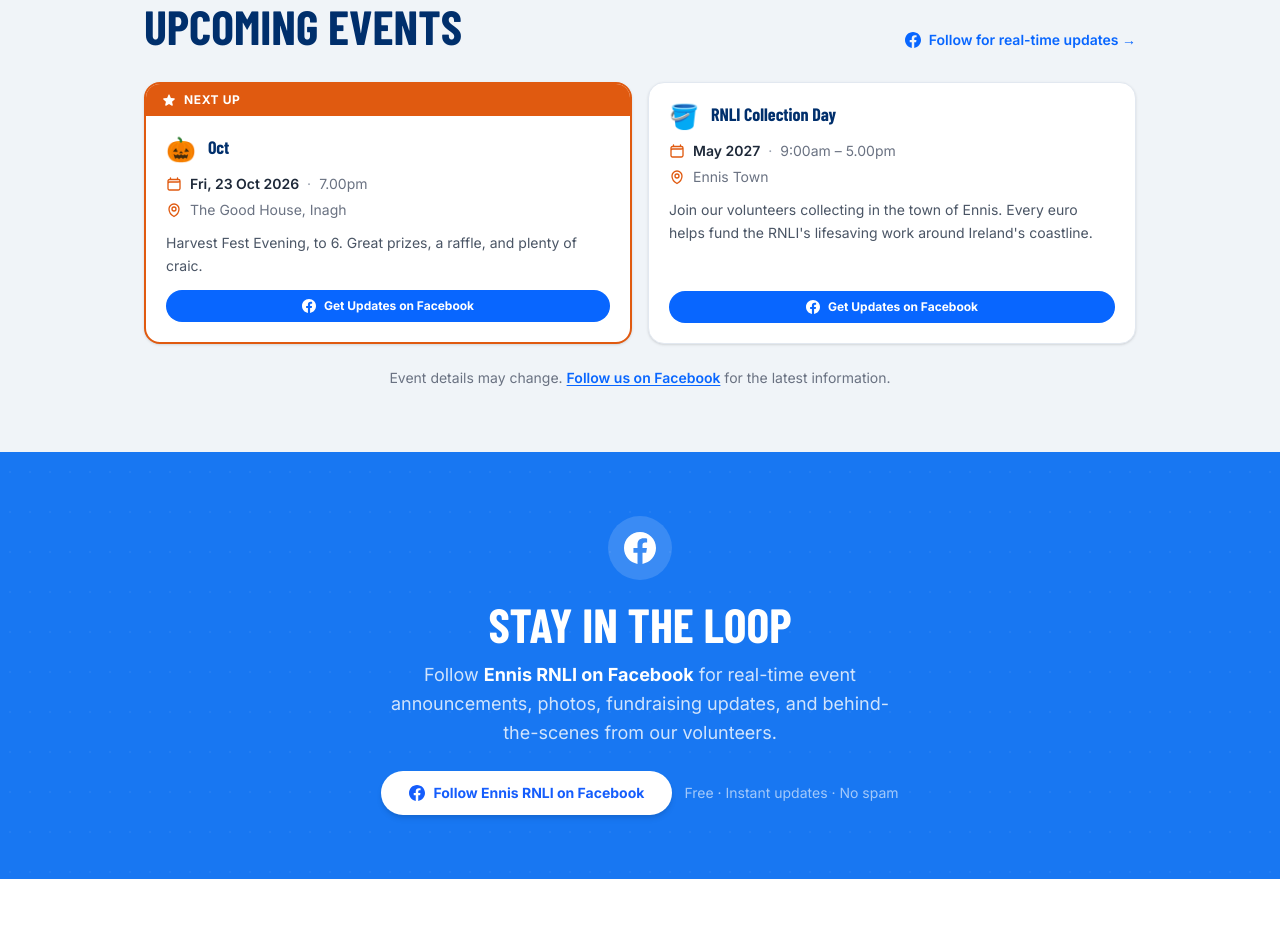
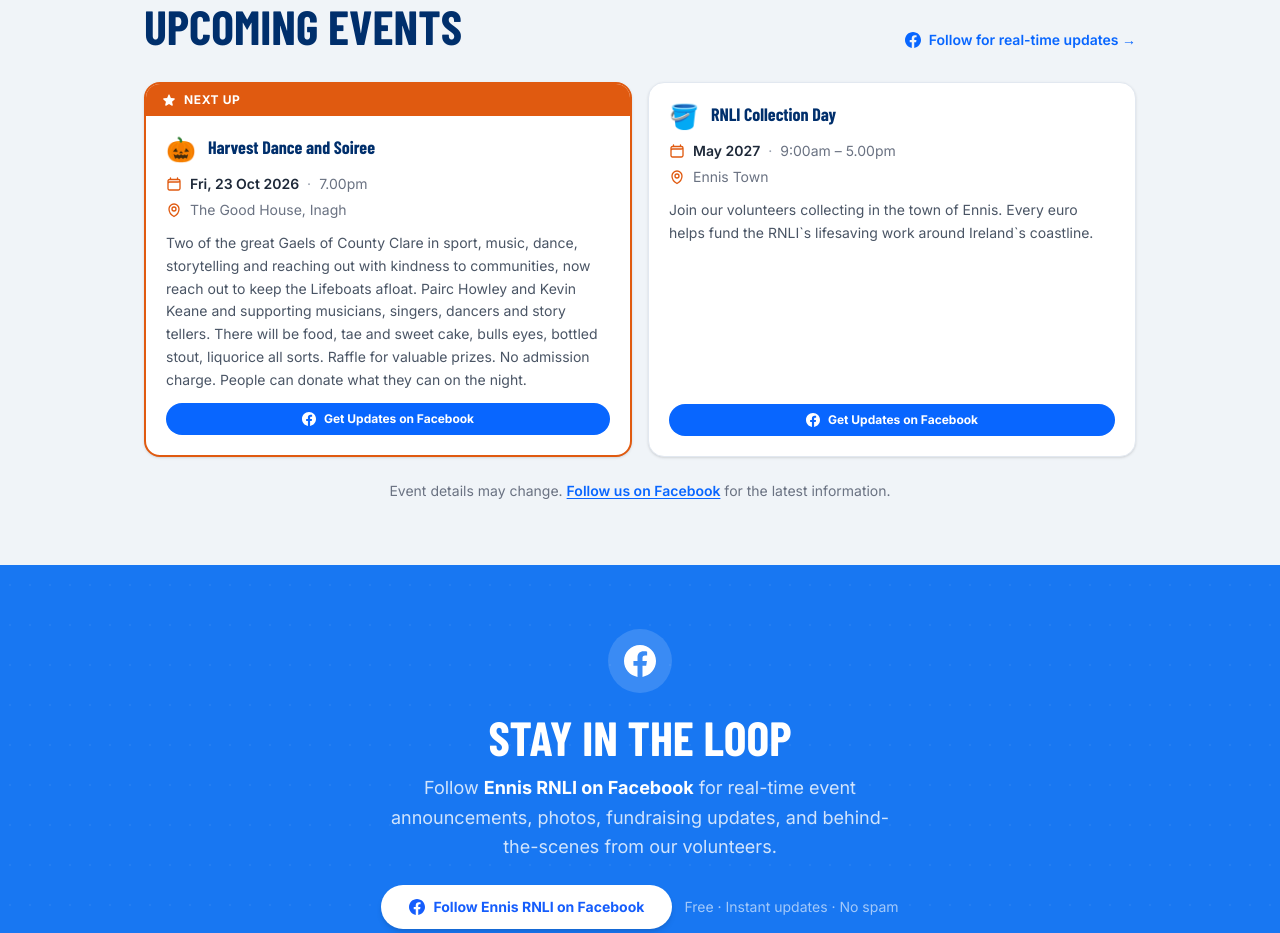
Before and after one commit to Thorny-Twig/ennis-rnli-website, a React (Vite) app: page / in a window 1280 px wide. Shown: the part 920-1853 px from the top of the page. Built offline with nearby package versions, Linux system fonts and the light colour scheme; the HTML template or start-up script is replaced by a standard one; a web font is replaced by a local one.

Commit message:
Update App.tsx

```diff
--- a/src/App.tsx
+++ b/src/App.tsx
@@ -8,12 +8,12 @@ const FACEBOOK_URL = "https://www.facebook.com/EnnisRNLI";
 const upcomingEvents = [
    {
     id: 1,
-    title: "Oct",
+    title: "Harvest Dance and Soiree",
     date: "Fri, 23 Oct 2026",
     time: "7.00pm",
     location: "The Good House, Inagh",
     description:
-      "Harvest Fest Evening, to 6. Great prizes, a raffle, and plenty of craic.",
+      "Two of the great Gaels of County Clare in sport, music, dance, storytelling and reaching out with kindness to communities, now reach out to keep the Lifeboats afloat. Pairc Howley and Kevin Keane and supporting musicians, singers, dancers and story tellers. There will be food, tae and sweet cake, bulls eyes, bottled stout, liquorice all sorts. Raffle for valuable prizes. No admission charge. People can donate what they can on the night.",
     icon: "🎃",
     highlight: true,
   },
@@ -24,7 +24,7 @@ const upcomingEvents = [
     time: "9:00am – 5.00pm",
     location: "Ennis Town",
     description:
-      "Join our volunteers collecting in the town of Ennis. Every euro helps fund the RNLI's lifesaving work around Ireland's coastline.",
+      "Join our volunteers collecting in the town of Ennis. Every euro helps fund the RNLI`s lifesaving work around Ireland`s coastline.",
     icon: "🪣",
     highlight: false,
   }
@@ -643,6 +643,7 @@ function GallerySection() {
 }
 
 function Footer() {
+  const currentYear = new Date().getFullYear();
   return (
     <footer
       className="py-8"
@@ -690,7 +691,7 @@ function Footer() {
           className="mt-6 pt-6 text-center text-white/35 text-xs"
           style={{ borderTop: "1px solid rgba(255,255,255,0.08)" }}
         >
-          Ennis RNLI Fundraising Branch © 2026 · Supporting the Royal National
+          Ennis RNLI Fundraising Branch © {currentYear} · Supporting the Royal National
           Lifeboat Institution
         </div>
       </div>
```
